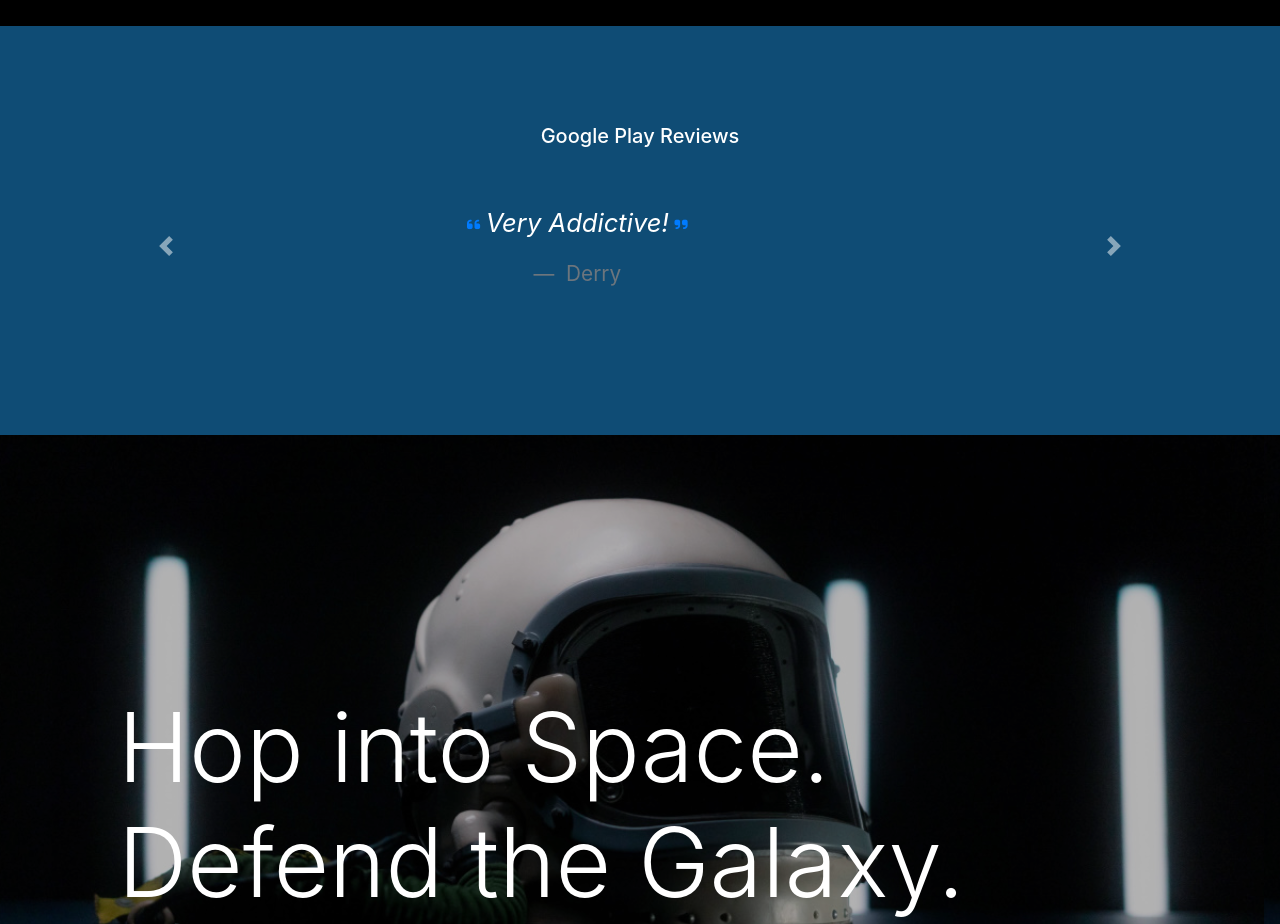
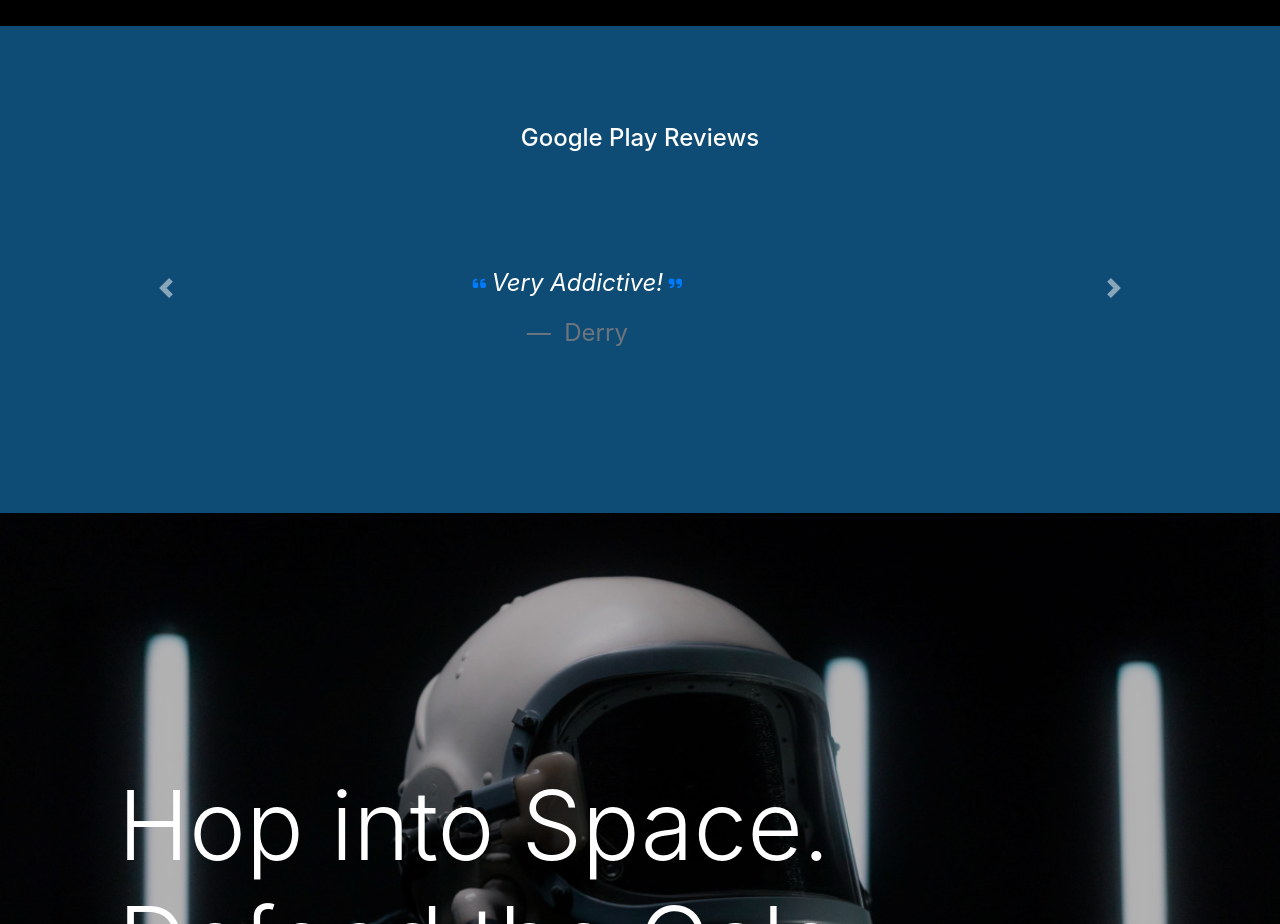
Before and after one commit to GeorgeBrackpool/Space-Tracer-Website, a plain HTML site: page index.html in a window 1280 px wide. Shown: the part 2000-2924 px from the top of the page. Drawn offline with nearby package versions, Linux system fonts and the light colour scheme.

Commit message:
Carousel Display Adjustments
Added some more CSS and changed the structure of the text elements within the carousel so that it now adjusts appropriately to screen size and doesn't overlap the carousel control arrows.

```diff
--- a/index.html
+++ b/index.html
@@ -131,35 +131,35 @@
       <section id="Testimonials">
         <div class="container">
           <div class="row pt-5 pb-5">
-          <h5>Google Play Reviews</h5>
+          <h4>Google Play Reviews</h4>
             <div id="mycarousel" class="carousel slide pt-5 pb-5" data-ride="carousel" data-interval="5000"> <!--data-interval is delay between slides in miliseconds. 5000 = 5 seconds-->
               <div class="carousel-inner">
                 <div class="carousel-item active">
                   <figure class="text-center mb-0">
                     <blockquote class="blockquote">
-                      <p class="pb-3">
+                      <p class="pb-3 review-content">
                         <i class="fas fa-quote-left fa-xs text-primary"></i>
-                        <span class="font-italic text-white" style="font-size: 1.6rem">Very Addictive!</span>
+                        <span class="font-italic text-white" style="font-size: 3vh;">Very Addictive!</span>
                         <i class="fas fa-quote-right fa-xs text-primary"></i>
+                        <figcaption class="blockquote-footer mb-0" style="font-size: 3vh">
+                          Derry
+                        </figcaption>
                       </p>
                     </blockquote>
-                    <figcaption class="blockquote-footer mb-0" style="font-size: 1.3rem;">
-                      Derry
-                    </figcaption>
                   </figure>
                 </div>
                 <div class="carousel-item">
                   <figure class="text-center mb-0">
               <blockquote class="blockquote">
-                <p class="pb-3">
+                <p class="pb-3 review-content">
                   <i class="fas fa-quote-left fa-xs text-primary"></i>
-                  <span class="font-italic text-white" style="font-size: 1.6rem;">The music is a bop to get your high score to! Can't stop playing!</span>
+                  <span class="font-italic text-white" style="font-size: 3vh;">The music is a bop to get your high score to! Can't stop playing!</span>
                   <i class="fas fa-quote-right fa-xs text-primary"></i>
+                  <figcaption class="blockquote-footer mb-0" style="font-size: 3vh">
+                    Nicholas
+                  </figcaption>
                 </p>
               </blockquote>
-              <figcaption class="blockquote-footer mb-0" style="font-size: 1.3rem;">
-                Nicholas
-              </figcaption>
             </figure>
                 </div>
               <a class="carousel-control-prev" href="#mycarousel" role="button" data-slide="prev">
--- a/styles.css
+++ b/styles.css
@@ -266,6 +266,15 @@ height: 94%;
   height: 50px;
 }
 
+.review-content{
+  line-height: 30px;
+  margin-right: 15%;
+  margin-left: 15%;
+  text-align: center;
+  padding-top: 60px;
+  padding-left: 0px;
+  padding-right: 0px;
+}
 
 /*Call to Action */
 #cta{
```
Also changed, not shown: 1 other file.
